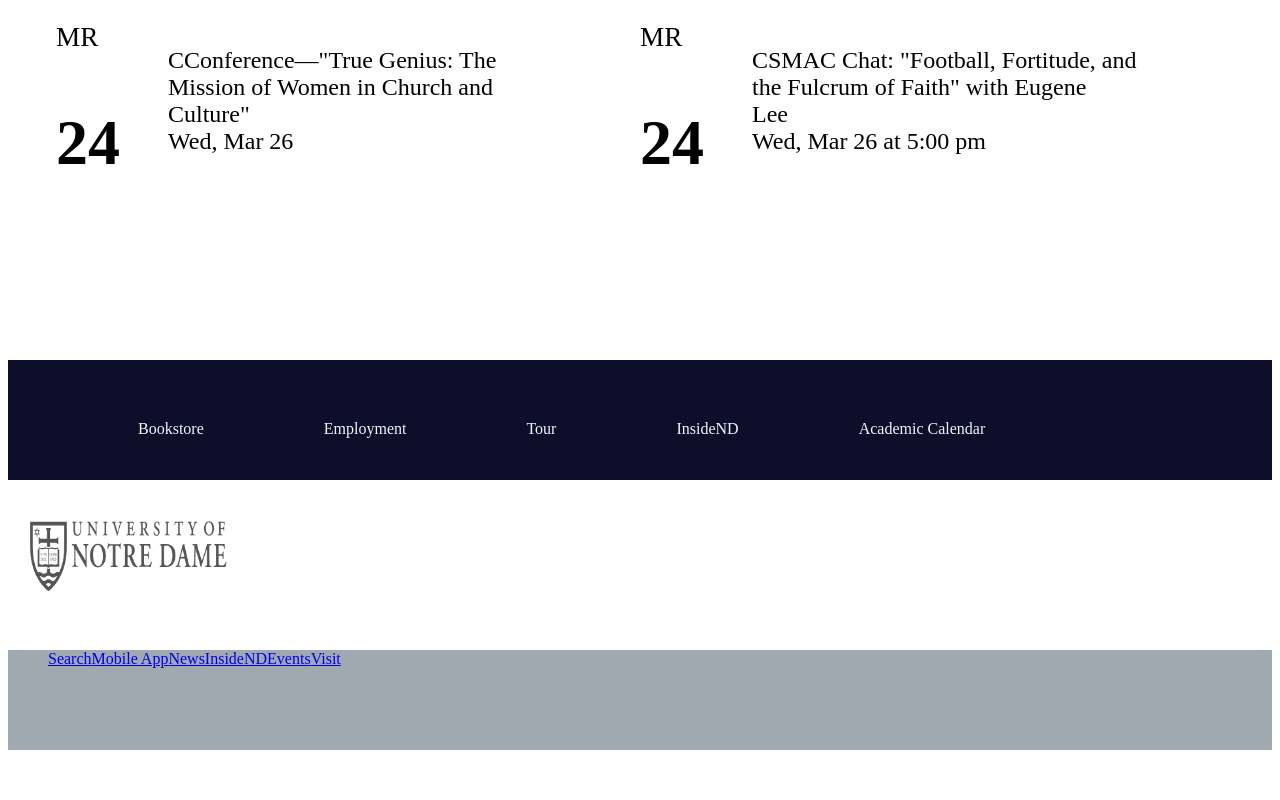
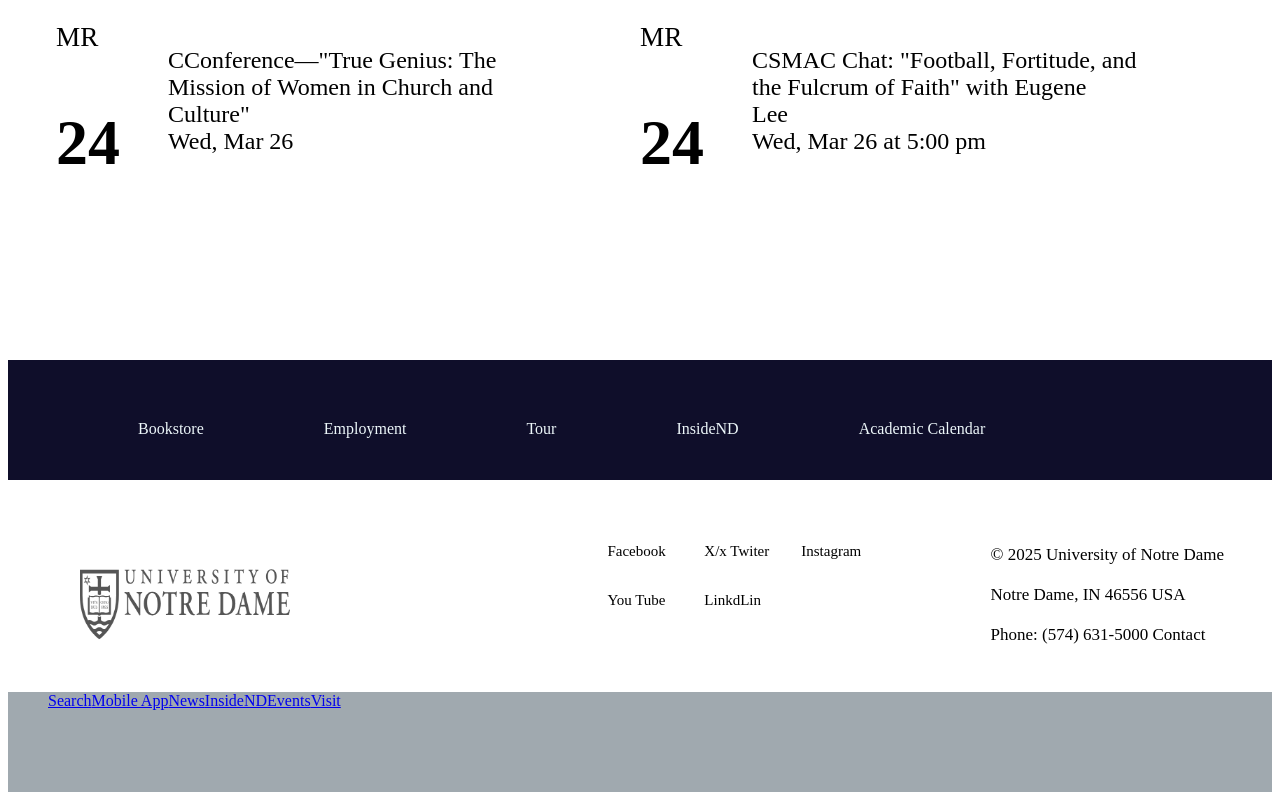
Before and after one commit to Irael250/Gate2_Css_cloning, a plain HTML site: page index.html in a window 1280 px wide. Shown: the part 5386-6186 px from the top of the page. Before the commit the page ends 6144 px from the top, so only its background shows below. Drawn offline with Linux system fonts and the light colour scheme; a web font is replaced by a local one.

Commit message:
9th push

```diff
--- a/index.html
+++ b/index.html
@@ -325,12 +325,33 @@
   </div>
 
   <!-- <img src="pic/footerss.png" alt="" style="width: 100%; height: 200px;"> -->
-<div class="footercase1">
-  <img src="pic/endlogo.png">
 
+<div class="noback">
+  <div class="nobackpic">
+      <img src="pic/endlogo.png" alt="" style=" width: 70%;">
+  </div>
+  <div class="nobackcnt">
+      <ul>
+          <li>Facebook</li>
+          <li>X/x Twiter</li>
+          <li>Instagram</li>
+          <li>You Tube</li>
+          <li>LinkdLin</li>
+
+      </ul>
+
+  </div>
+  <div class="phnes">
+      <p>© 2025 University of Notre Dame <br><br>
+
+          Notre Dame, IN 46556 USA <br><br>
+
+          Phone: (574) 631-5000
+
+          Contact</p>
+  </div>
 
 </div>
-
 
 <footer class="footer">
     <ul>
--- a/style.css
+++ b/style.css
@@ -389,7 +389,32 @@ img{
     list-style: none;
 
 }
-.footer ul li a{
 
+.book11{
+    background-color: #0C2340;
+}
+.book11 ul{
+    display: flex;
+    gap: 3rem;
+    color: white;
+    list-style: none;
+    padding: 3rem;
+    margin-left: 14rem;
 
 }
+.noback{
+    height: 100px;
+    display: flex;
+    justify-content: space-between;
+    padding: 3rem;
+}
+.nobackcnt ul{
+    display: grid;
+    grid-template-columns: 1fr 1fr 1fr;
+    gap: 2rem;
+    list-style: none;
+    font-size:15px;
+}
+.phnes{
+    font-size: 17px;
+}
```
